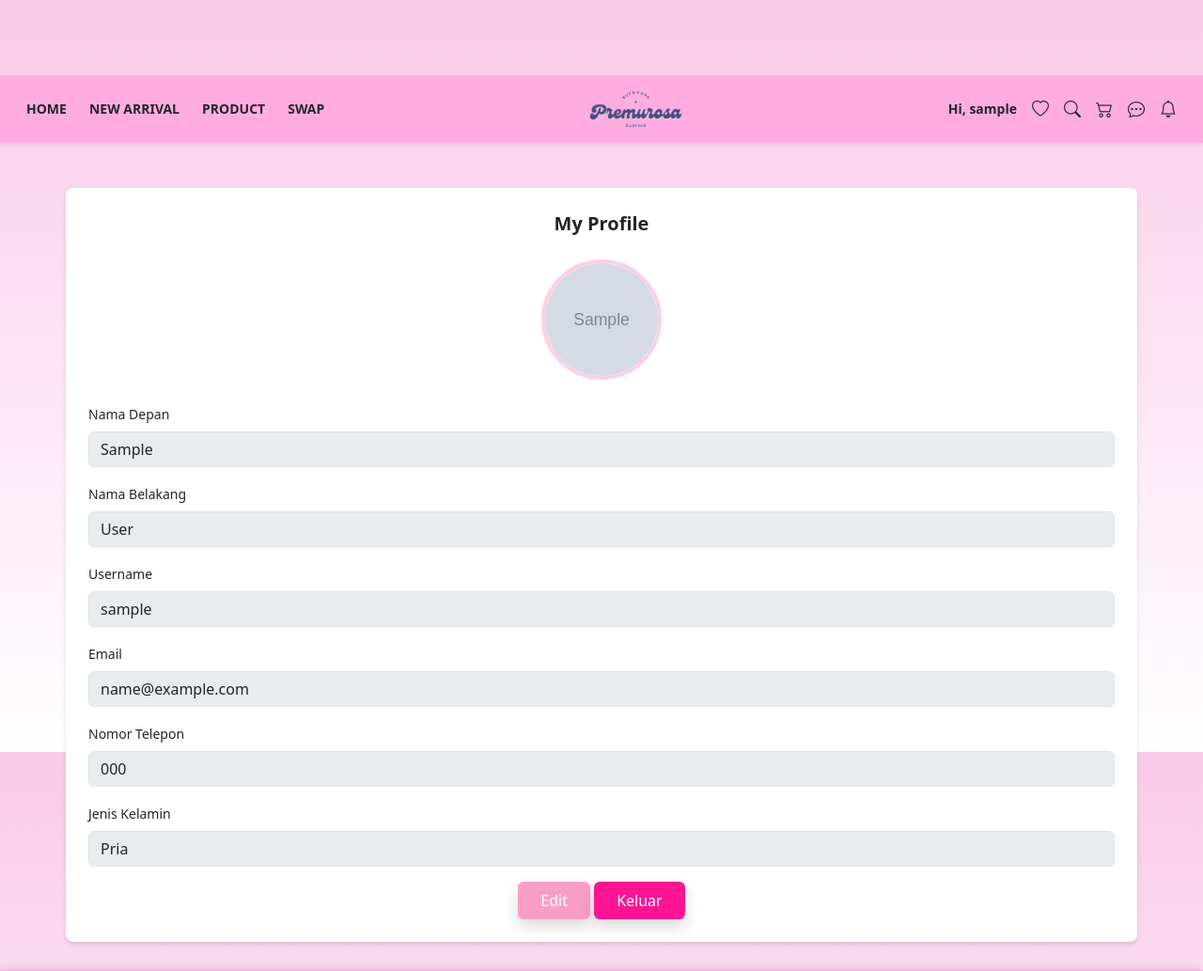
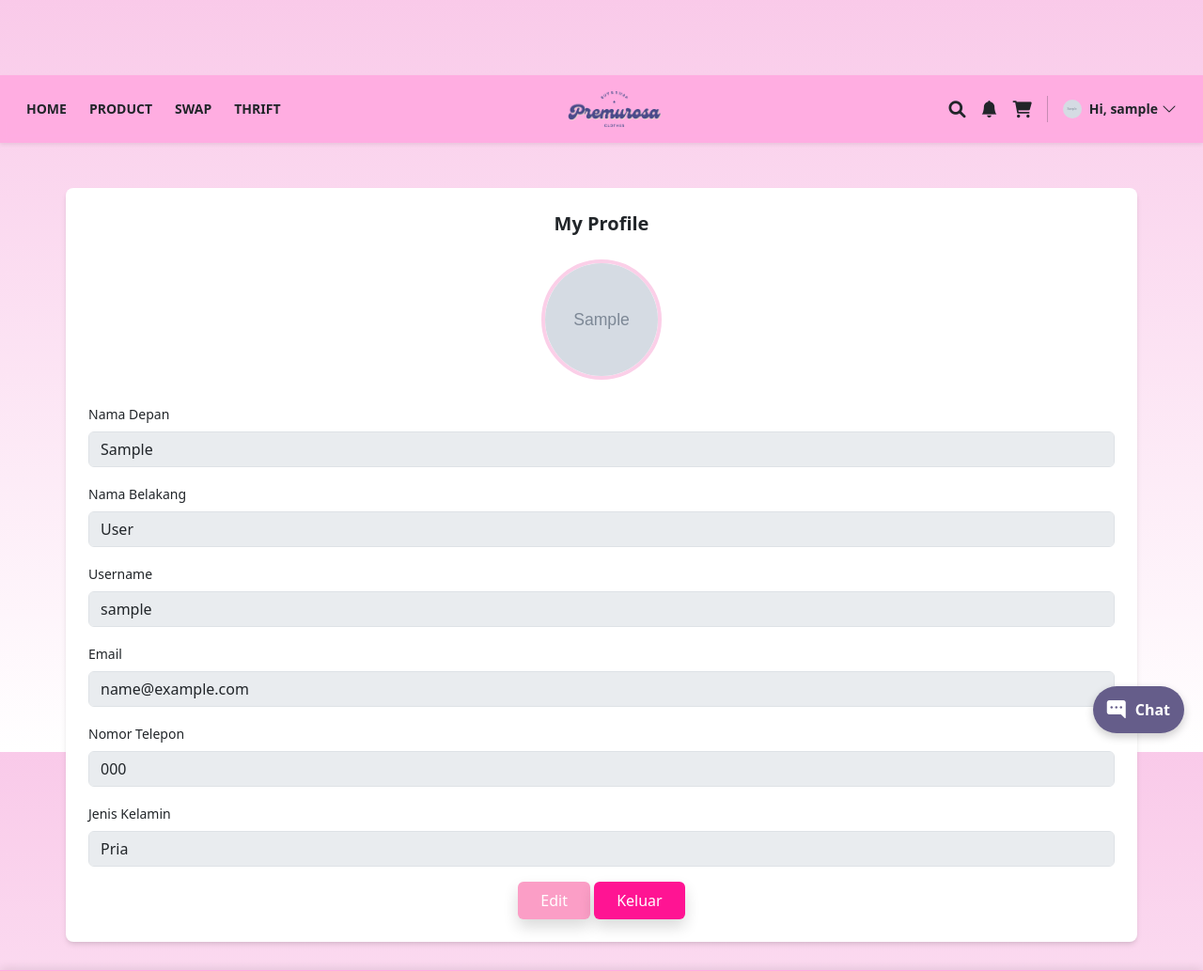
Before and after one commit to MarjaniSaski/Tubes_WebPro_PremurosaClothes, a PHP site: page /Tubes_WebPro_PremurosaClothes/user/profile.php in a window 1280 px wide. Shown: the top 1033 px of the page at 94% size. Run offline with PHP 8.4, Linux system fonts and the light colour scheme; the visitor is signed in with stand-in values (Sample User, id 1); tables that the repository leaves empty or names only in its code hold one stand-in row (values such as "Sample post"); grey boxes marked "Sample" are stand-in pictures; some libraries are stand-ins or nearby versions.

Commit message:
ubah header user dan profile

```diff
--- a/user/profile.php
+++ b/user/profile.php
@@ -1,4 +1,3 @@
-
 <?php
 // Memulai output buffering untuk menghindari pengiriman output sebelum header
 ob_start();
@@ -239,7 +238,6 @@ $conn->close();
             </div>
             <div class="mb-3">
                 <label for="username" class="form-label text-sm">Username</label>
-                <!-- Pastikan 'username' input tetap disabled -->
                 <input type="text" id="username" name="username" class="form-control rounded-md text-sm" value="<?= htmlspecialchars($username); ?>" disabled>
             </div>
             <div class="mb-3">
@@ -277,8 +275,8 @@ $conn->close();
 <script>
     // Script untuk mengaktifkan tombol edit
     document.getElementById('editButton').addEventListener('click', function() {
-        document.getElementById('first_name').disabled = true;
-        document.getElementById('last_name').disabled = true;
+        document.getElementById('first_name').disabled = false;
+        document.getElementById('last_name').disabled = false;
         document.getElementById('username').disabled = false;
         document.getElementById('email').disabled = false;
         document.getElementById('phone').disabled = false;
--- a/user/template/header_user.php
+++ b/user/template/header_user.php
@@ -1,13 +1,34 @@
 <?php
-session_start(); // Memulai sesi
+session_start();
 
 // Periksa apakah pengguna sudah login dan memiliki peran yang sesuai
 if (!isset($_SESSION['username']) || $_SESSION['role'] !== 'buyer') {
     header("Location: login.php"); // Redirect ke login jika belum login
     exit;
 }
+
+include $_SERVER['DOCUMENT_ROOT'] . '/Tubes_WebPro_PremurosaClothes/config.php';
+
 define('HOST', 'http://localhost/Tubes_WebPro_PremurosaClothes');
+
+// Ambil user_id dari sesi
+$user_id = $_SESSION['user_id'];
+
+// Query untuk mendapatkan foto profil pengguna
+$sql = "SELECT foto FROM user WHERE id = ?";
+$stmt = $conn->prepare($sql);
+$stmt->bind_param("i", $user_id);
+$stmt->execute();
+$result = $stmt->get_result();
+$user_data = $result->fetch_assoc();
+$stmt->close();
+
+// Tentukan URL gambar profil
+$profile_picture = $user_data['foto'] ?? 'default_avatar.png';
+$profile_picture_url = HOST . "/images/" . htmlspecialchars($profile_picture);
+
 ?>
+
 <!DOCTYPE html>
 <html lang="en">
 <head>
@@ -17,6 +38,9 @@ define('HOST', 'http://localhost/Tubes_WebPro_PremurosaClothes');
     <link href="https://cdn.jsdelivr.net/npm/bootstrap@5.0.2/dist/css/bootstrap.min.css" rel="stylesheet">
     <link rel="stylesheet" href="https://cdn.jsdelivr.net/npm/bootstrap-icons/font/bootstrap-icons.css">
     <script src="https://cdn.tailwindcss.com"></script>
+    <link href="https://cdn.jsdelivr.net/npm/bootstrap@5.3.0-alpha1/dist/css/bootstrap.min.css" rel="stylesheet">
+    <script src="https://cdn.jsdelivr.net/npm/bootstrap@5.3.0-alpha1/dist/js/bootstrap.bundle.min.js"></script>
+
     <style>
        .navbar {
             position: fixed;
@@ -57,6 +81,7 @@ define('HOST', 'http://localhost/Tubes_WebPro_PremurosaClothes');
 
         .nav-icon {
             transition: transform 0.2s ease;
+            font-size: 24px;
         }
 
         .nav-icon:hover {
@@ -110,13 +167,41 @@ define('HOST', 'http://localhost/Tubes_WebPro_PremurosaClothes');
             box-shadow: none;
         }
 
-        /* Custom hover effects untuk icon */
+        /* Hover effects untuk icon */
         .bi {
             transition: all 0.2s ease;
         }
 
-        .bi:hover {
-            color: #FF1493;
+        /* Menu chat */
+        .floating-chat {
+            position: fixed;
+            bottom: 20px;
+            right: 20px;
+            background-color: #655D8A;
+            color: #fff;
+            padding: 10px 15px;
+            border-radius: 50px;
+            display: flex;
+            align-items: center;
+            gap: 10px;
+            box-shadow: 0px 4px 10px rgba(0, 0, 0, 0.2);
+            cursor: pointer;
+            transition: transform 0.3s ease, box-shadow 0.3s ease;
+            z-index: 1100;
+        }
+
+        .floating-chat:hover {
+            transform: translateY(-5px);
+            box-shadow: 0px 6px 15px rgba(0, 0, 0, 0.3);
+        }
+
+        .floating-chat i {
+            font-size: 20px;
+        }
+
+        .floating-chat span {
+            font-size: 16px;
+            font-weight: bold;
         }
     </style>
 </head>
@@ -124,12 +209,13 @@ define('HOST', 'http://localhost/Tubes_WebPro_PremurosaClothes');
     <header>
         <nav class="navbar p-3 shadow-sm">
             <div class="container-fluid d-flex justify-content-between align-items-center">
-                <!-- Navigation Links -->
+                <!-- Navigation -->
                 <div class="d-flex gap-4 navbar-links">
                     <a href="indexuser.php" class="text-dark text-decoration-none fw-bold text-sm">HOME</a>
-                    <a href="newarrival.php" class="text-dark text-decoration-none fw-bold text-sm">NEW ARRIVAL</a>
+                    <!-- <a href="newarrival.php" class="text-dark text-decoration-none fw-bold text-sm">NEW ARRIVAL</a> -->
                     <a href="product.php" class="text-dark text-decoration-none fw-bold text-sm">PRODUCT</a>
                     <a href="menuswap.php" class="text-dark text-decoration-none fw-bold text-sm">SWAP</a>
+                    <a href="productthrift.php" class="text-dark text-decoration-none fw-bold text-sm">THRIFT</a>
                 </div>
 
                 <!-- Logo -->
@@ -139,34 +225,64 @@ define('HOST', 'http://localhost/Tubes_WebPro_PremurosaClothes');
 
                 <!-- User Menu -->
                 <div class="d-flex align-items-center gap-3">
-                    <!-- Membungkus teks Hi dengan tag <a> untuk mengarahkan ke profil -->
-                    <a href="profile.php" class="text-dark text-decoration-none d-flex align-items-center gap-1">
-    <span class="fw-bold text-sm">Hi, <?php echo $_SESSION['username']; ?></span>
-</a>
+                    <a href="pencarian.php" class="text-dark text-lg nav-icon">
+                        <i class="fa-solid fa-magnifying-glass"></i>
+                    </a>
 
+                    <a href="notifikasi.php" class="text-dark text-lg nav-icon">
+                        <i class="bi bi-bell-fill"></i>
+                    </a>
 
-                    <a href="wishlist.php" class="text-dark text-lg nav-icon"><i class="bi bi-heart"></i></a>
-                    <a href="pencarian.php" class="text-dark text-lg nav-icon"><i class="bi bi-search"></i></a>
-                    <a href="keranjang.php" class="text-dark text-lg nav-icon"><i class="bi bi-cart2"></i></a>
-                    <a href="chat.php" class="text-dark text-lg nav-icon"><i class="bi bi-chat-dots"></i></a>
-                    <a href="notifikasi.php" class="text-dark text-lg nav-icon"><i class="bi bi-bell"></i></a>
+                    <a href="keranjang.php" class="text-dark text-lg nav-icon">
+                        <i class="fa-solid fa-cart-shopping"></i>
+                    </a>
+
+                    <div class="vr"></div>
+
+                    <div class="dropdown">
+                        <a href="#" class="d-flex align-items-center text-dark text-decoration-none" id="dropdownUserMenu" data-bs-toggle="dropdown" aria-expanded="false">
+                            <img src="<?= $profile_picture_url ?>" alt="User Avatar" class="rounded-circle" style="width: 20px; height: 20px; object-fit: cover;">
+                            <span class="ms-2 fw-bold text-sm">Hi, <?= htmlspecialchars($_SESSION['username']); ?></span>
+                            <i class="bi bi-chevron-down ms-1"></i>
+                        </a>
+                        <ul class="dropdown-menu dropdown-menu-end" aria-labelledby="dropdownUserMenu">
+                            <li class="px-3 py-2 d-flex flex-column align-items-center border-bottom">
+                                <img src="<?= $profile_picture_url ?>" alt="User Avatar" class="rounded-circle mb-2" style="width: 70px; height: 70px; object-fit: cover;">
+                                <span class="fw-semibold"><?= htmlspecialchars($_SESSION['username']); ?></span>
+                            </li>
+                            <li><a class="dropdown-item d-flex align-items-center gap-2" href="profile.php">
+                                <i class="fa-solid fa-user"></i>
+                                My Profile
+                            </a></li>
+                            <li><a class="dropdown-item d-flex align-items-center gap-2" href="wishlist.php">
+                                <i class="fa-solid fa-heart"></i>
+                                Wishlist
+                            </a></li>
+                            <li><a class="dropdown-item d-flex align-items-center gap-2" href="settings.php">
+                                <i class="fa-solid fa-gear"></i>
+                                Settings
+                            </a></li>
+
+                            <li><hr class="dropdown-divider"></li>
+
+                            <li><a class="dropdown-item d-flex align-items-center gap-2 text-danger" href="../login.php">
+                                <i class="fa-solid fa-right-from-bracket"></i>
+                                Logout
+                            </a></li>
+                        </ul>
+                    </div>
                 </div>
+
             </div>
         </nav>
     </header>
 
-    <!-- Script Bootstrap JS -->
+    <!-- Menu chat -->
+    <div class="floating-chat" onclick="window.location.href='chat.php'">
+        <i class="bi bi-chat-right-dots-fill"></i>
+        <span>Chat</span>
+    </div>
+
     <script src="https://cdn.jsdelivr.net/npm/bootstrap@5.0.2/dist/js/bootstrap.bundle.min.js"></script>
-    <script>
-        // Menambahkan shadow saat scroll
-        window.addEventListener('scroll', function() {
-            const navbar = document.querySelector('.navbar');
-            if (window.scrollY > 0) {
-                navbar.style.boxShadow = '0 2px 15px rgba(0, 0, 0, 0.1)';
-            } else {
-                navbar.style.boxShadow = '0 2px 10px rgba(0, 0, 0, 0.1)';
-            }
-        });
-    </script>
 </body>
 </html>
```
Also changed, not shown: other parts of user/template/header_user.php (+36 -4 lines), 1 other file.
